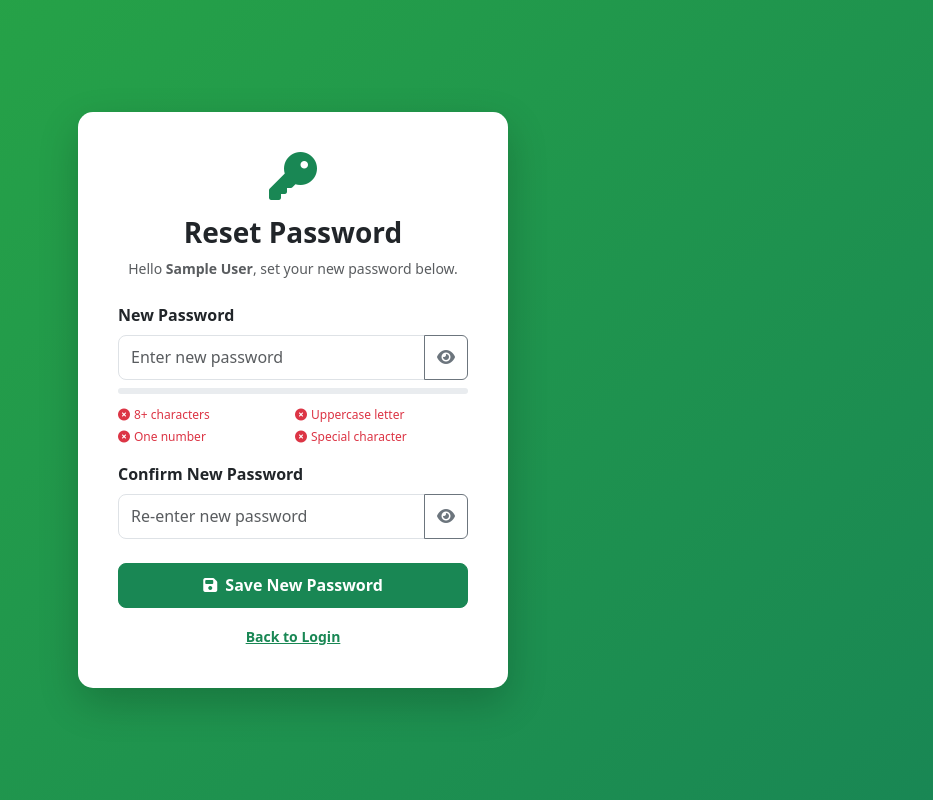
After one commit to Izzah-Khursheed/KissanSure, a PHP site: page /analyze/reset_password.php in a window 1280 px wide. The commit adds this page. Shown: the whole page, without its empty margins (347-1280 px from the left). Run offline with PHP 8.4, Linux system fonts and the light colour scheme; the visitor is signed in with stand-in values (Sample User, id 1).

Commit message:
Password Reset Option Added

```diff
--- a/admin/delete_register.php
+++ b/admin/delete_register.php
@@ -1,8 +1,8 @@
 <?php
 include("./include/connection.php");
 
-$farmerid = $_GET["delid"];
-$del = "DELETE FROM `register_farmer` WHERE `farmerid`= '$farmerid'";
+$farmerid = (int)$_GET["delid"];
+$del = "DELETE FROM `register_farmer` WHERE `farmerid`= $farmerid";
 $runn = mysqli_query($conn, $del);
 if ($runn) {
     header("Location:./view_register.php");
--- a/admin/update_plan.php
+++ b/admin/update_plan.php
@@ -3,9 +3,9 @@ include("./include/connection.php");
 include("./include/header.php");
 include("./include/sidebar.php");
 
-$pid = $_GET['pid'];
+$pid = (int)$_GET['pid'];
 
-$sql = "SELECT * FROM insurance_plan WHERE plan_id='$pid'";
+$sql = "SELECT * FROM insurance_plan WHERE plan_id=$pid";
 $result = mysqli_query($conn, $sql);
 $plan = mysqli_fetch_assoc($result);
 
--- a/admin/update_register.php
+++ b/admin/update_register.php
@@ -4,7 +4,7 @@ include("./include/header.php");
 include("./include/sidebar.php");
 
 // Getting farmer ID from URL
-$farmerid = $_GET["upid"];
+$farmerid = (int)$_GET["upid"];
 
 // Fetching existing data
 $sql = "SELECT * FROM `register_farmer` WHERE `farmerid` = '$farmerid'";
--- /dev/null
+++ b/user/reset_password.php
@@ -0,0 +1,188 @@
+<?php
+session_start();
+include("./include/connection.php");
+
+if (!isset($_SESSION['reset_farmer_id'])) {
+    header("Location: forgot_password.php");
+    exit();
+}
+
+$farmer_id   = (int)$_SESSION['reset_farmer_id'];
+$farmer_name = htmlspecialchars(ucwords($_SESSION['reset_farmer_name'] ?? ''));
+$error       = '';
+
+if (isset($_POST['reset'])) {
+    $password = $_POST['password'];
+    $confirm  = $_POST['confirm'];
+
+    if ($password !== $confirm) {
+        $error = "Passwords do not match.";
+    } elseif (strlen($password) < 8 || !preg_match('/[A-Z]/', $password) ||
+              !preg_match('/[0-9]/', $password) || !preg_match('/[!@#$%^&*()\-_=+\[\]{};:\'",.<>?\/\\\\|]/', $password)) {
+        $error = "Password does not meet the requirements below.";
+    } else {
+        $hashed = password_hash($password, PASSWORD_BCRYPT);
+        mysqli_query($conn, "UPDATE register_farmer SET password='$hashed' WHERE farmerid=$farmer_id");
+        unset($_SESSION['reset_farmer_id'], $_SESSION['reset_farmer_name']);
+        header("Location: login.php?reset=1");
+        exit();
+    }
+}
+?>
+<!DOCTYPE html>
+<html lang="en">
+<head>
+<meta charset="UTF-8">
+<meta name="viewport" content="width=device-width, initial-scale=1.0">
+<title>Reset Password — KissanSure</title>
+<link href="https://cdn.jsdelivr.net/npm/bootstrap@5.3.3/dist/css/bootstrap.min.css" rel="stylesheet">
+<link rel="stylesheet" href="https://cdnjs.cloudflare.com/ajax/libs/font-awesome/6.5.1/css/all.min.css">
+<style>
+body {
+    background: linear-gradient(135deg, #28a745, #198754);
+    min-height: 100vh;
+    display: flex;
+    justify-content: center;
+    align-items: center;
+}
+.card {
+    width: 100%;
+    max-width: 430px;
+    border: none;
+    border-radius: 15px;
+    box-shadow: 0 15px 40px rgba(0,0,0,0.2);
+}
+.card-body { padding: 40px; }
+.form-control { height: 45px; border-radius: 8px; }
+.btn-reset    { height: 45px; border-radius: 8px; font-weight: 600; }
+</style>
+</head>
+<body>
+
+<div class="card">
+    <div class="card-body">
+
+        <div class="text-center mb-4">
+            <i class="fas fa-key fa-3x text-success mb-3"></i>
+            <h3 class="fw-bold">Reset Password</h3>
+            <p class="text-muted small">Hello <strong><?= $farmer_name ?></strong>, set your new password below.</p>
+        </div>
+
+        <?php if (!empty($error)): ?>
+        <div class="alert alert-danger d-flex align-items-center gap-2 py-2 mb-3">
+            <i class="fas fa-exclamation-circle flex-shrink-0"></i>
+            <div class="small"><?= htmlspecialchars($error) ?></div>
+        </div>
+        <?php endif; ?>
+
+        <form method="POST">
+            <div class="mb-3">
+                <label class="form-label fw-semibold">New Password</label>
+                <div class="input-group">
+                    <input type="password" name="password" id="resetPassword"
+                           class="form-control" placeholder="Enter new password" required minlength="8">
+                    <button type="button" class="btn btn-outline-secondary"
+                            onclick="togglePassword('resetPassword', this)" tabindex="-1">
+                        <i class="fas fa-eye"></i>
+                    </button>
+                </div>
+
+                <!-- Strength Bar -->
+                <div class="mt-2" style="height:6px; border-radius:4px; background:#e9ecef; overflow:hidden;">
+                    <div id="strengthBar" style="height:100%; width:0%; border-radius:4px; transition:all 0.3s;"></div>
+                </div>
+                <small id="strengthText" class="fw-semibold"></small>
+
+                <!-- Requirements -->
+                <div class="mt-2 row g-1" style="font-size:12px;">
+                    <div class="col-6"><span id="req-len"   class="text-danger"><i class="fas fa-times-circle me-1"></i>8+ characters</span></div>
+                    <div class="col-6"><span id="req-upper" class="text-danger"><i class="fas fa-times-circle me-1"></i>Uppercase letter</span></div>
+                    <div class="col-6"><span id="req-num"   class="text-danger"><i class="fas fa-times-circle me-1"></i>One number</span></div>
+                    <div class="col-6"><span id="req-spec"  class="text-danger"><i class="fas fa-times-circle me-1"></i>Special character</span></div>
+                </div>
+            </div>
+
+            <div class="mb-4">
+                <label class="form-label fw-semibold">Confirm New Password</label>
+                <div class="input-group">
+                    <input type="password" name="confirm" id="resetConfirm"
+                           class="form-control" placeholder="Re-enter new password" required minlength="8">
+                    <button type="button" class="btn btn-outline-secondary"
+                            onclick="togglePassword('resetConfirm', this)" tabindex="-1">
+                        <i class="fas fa-eye"></i>
+                    </button>
+                </div>
+                <small id="matchText" class="fw-semibold"></small>
+            </div>
+
+            <button type="submit" name="reset" class="btn btn-success w-100 btn-reset">
+                <i class="fas fa-save me-1"></i> Save New Password
+            </button>
+        </form>
+
+        <div class="text-center mt-3">
+            <small><a href="login.php" class="text-success fw-semibold">Back to Login</a></small>
+        </div>
+
+    </div>
+</div>
+
+<script>
+function togglePassword(id, btn) {
+    const input = document.getElementById(id);
+    const icon  = btn.querySelector('i');
+    if (input.type === 'password') {
+        input.type = 'text';
+        icon.classList.replace('fa-eye', 'fa-eye-slash');
+    } else {
+        input.type = 'password';
+        icon.classList.replace('fa-eye-slash', 'fa-eye');
+    }
+}
+
+(function () {
+    const pw       = document.getElementById('resetPassword');
+    const bar      = document.getElementById('strengthBar');
+    const txt      = document.getElementById('strengthText');
+    const confirm  = document.getElementById('resetConfirm');
+    const matchTxt = document.getElementById('matchText');
+
+    const reqs = [
+        { id: 'req-len',   label: '8+ characters',    fn: v => v.length >= 8 },
+        { id: 'req-upper', label: 'Uppercase letter',  fn: v => /[A-Z]/.test(v) },
+        { id: 'req-num',   label: 'One number',        fn: v => /[0-9]/.test(v) },
+        { id: 'req-spec',  label: 'Special character', fn: v => /[!@#$%^&*()\-_=+\[\]{};:'",.<>?\/\\|]/.test(v) }
+    ];
+
+    const colors = ['#e9ecef', '#dc3545', '#fd7e14', '#ffc107', '#20c997'];
+    const labels = ['',        'Weak',    'Fair',    'Good',    'Strong'];
+
+    pw.addEventListener('input', function () {
+        const v = this.value;
+        let score = 0;
+        reqs.forEach(r => {
+            const met = r.fn(v);
+            if (met) score++;
+            const el = document.getElementById(r.id);
+            el.className = met ? 'text-success' : 'text-danger';
+            el.innerHTML = `<i class="fas ${met ? 'fa-check-circle' : 'fa-times-circle'} me-1"></i>${r.label}`;
+        });
+        bar.style.width      = (score * 25) + '%';
+        bar.style.background = colors[score];
+        txt.textContent      = v.length ? labels[score] : '';
+        txt.style.color      = colors[score];
+        checkMatch();
+    });
+
+    function checkMatch() {
+        if (!confirm.value) { matchTxt.textContent = ''; return; }
+        const ok = pw.value === confirm.value;
+        matchTxt.textContent = ok ? '✓ Passwords match' : '✗ Passwords do not match';
+        matchTxt.style.color = ok ? '#20c997' : '#dc3545';
+    }
+    confirm.addEventListener('input', checkMatch);
+})();
+</script>
+
+</body>
+</html>
--- a/user/view_application_claim.php
+++ b/user/view_application_claim.php
@@ -9,8 +9,7 @@ if (!isset($_SESSION['farmer_id'])) {
 
 include("./include/navbar.php");
 
-{
-    $farmer_id = $_SESSION['farmer_id'];
+$farmer_id = $_SESSION['farmer_id'];
     // ✅ Fetch claims with joins + total claim count per application
     $sql = "SELECT ic.*, fa.full_name, fa.cnic_number, ip.plan_name,
                    (SELECT COUNT(*) FROM insurance_claims ic2
--- a/user/view_application_plan.php
+++ b/user/view_application_plan.php
@@ -9,8 +9,7 @@ if (!isset($_SESSION['farmer_id'])) {
 
 include("./include/navbar.php");
 
-{
-    $farmer_id = $_SESSION['farmer_id'];
+$farmer_id = $_SESSION['farmer_id'];
     $sql = "SELECT
             *
             FROM farmer_applications fa
```
Also changed, not shown: user/farmer_register.php (+96 -9 lines), user/forgot_password.php (added, +97 -0 lines), user/login.php (+36 -6 lines), 4 other files.
